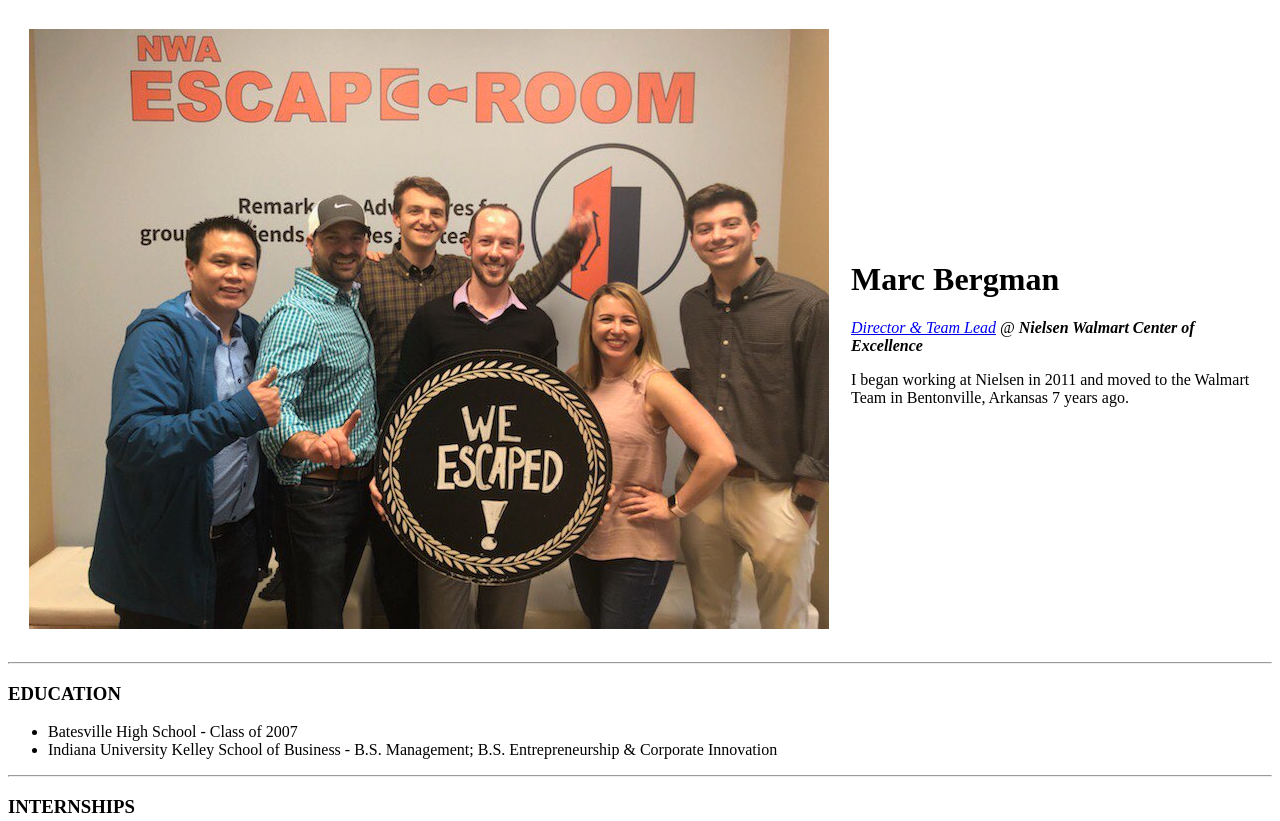
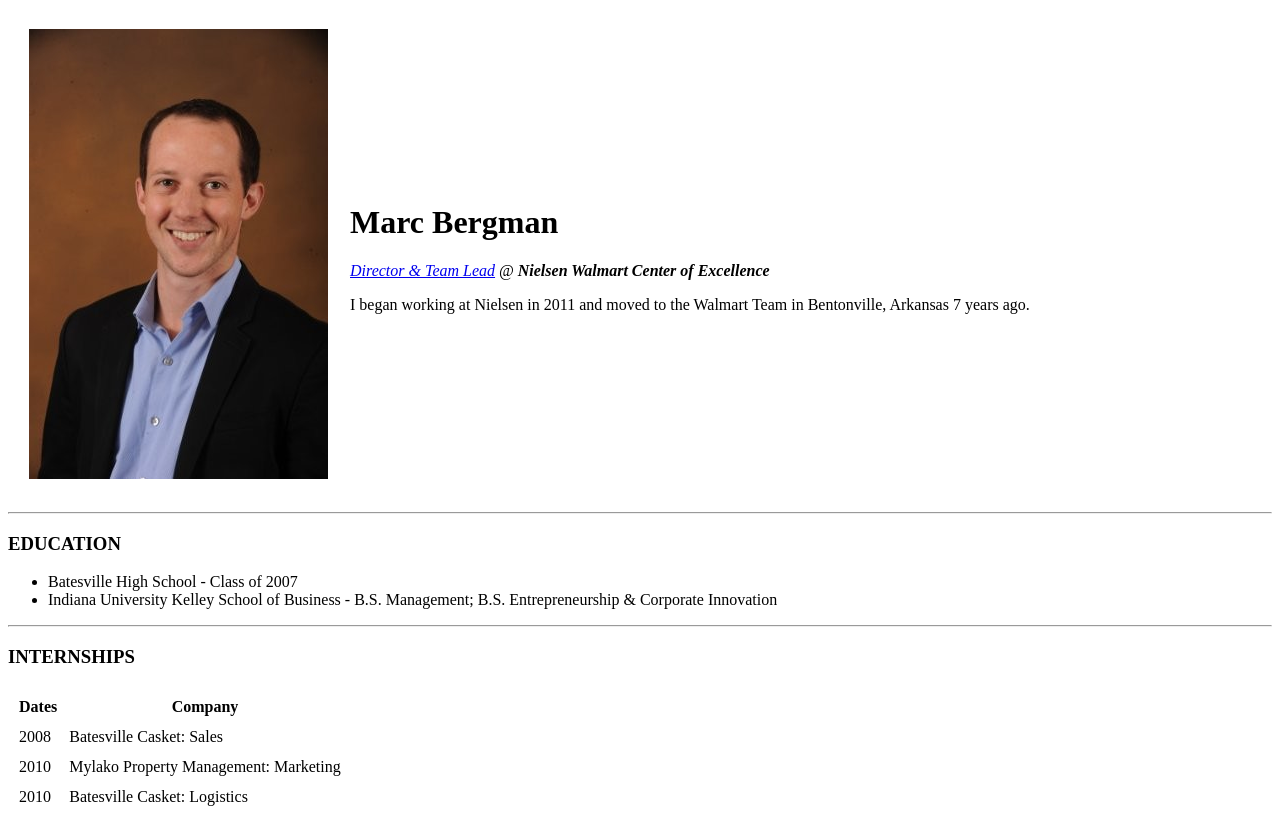
Before and after one commit to mwbergma/cv, a plain HTML site: page index.html in a window 1280 px wide. Shown: the top 821 px of the page. Drawn offline with Linux system fonts and the light colour scheme; files whose address does not match are found by name.

Commit message:
Add files via upload

```diff
--- a/index.html
+++ b/index.html
@@ -9,7 +9,7 @@
 <body>
   <table cellspacing="20">
     <tr>
-      <td><img src="/Users/bergma02/Documents/Web Development/HTML - Personal Site/images/IMG_0025.jpeg" alt="Winners"></td>
+      <td><img src="Marc.linkedin.png" alt="Winners"></td>
       <td><h1>Marc Bergman</h1>
       <p><em><a href="https://www.linkedin.com/in/marc-bergman-089b679/">Director & Team Lead</a> @ <strong>Nielsen Walmart Center of Excellence</strong></em></p>
       <p>I began working at Nielsen in 2011 and moved to the Walmart Team in Bentonville, Arkansas 7 years ago.</p></td>
```
